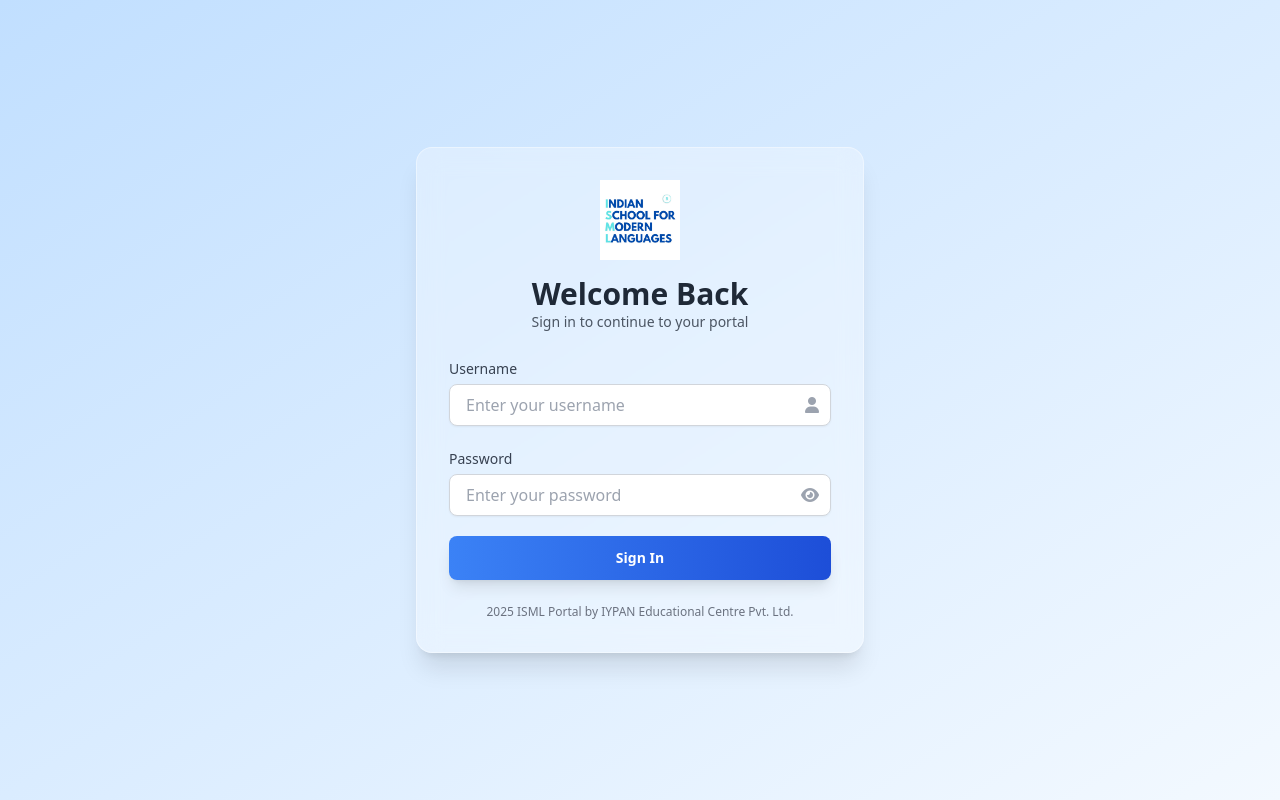
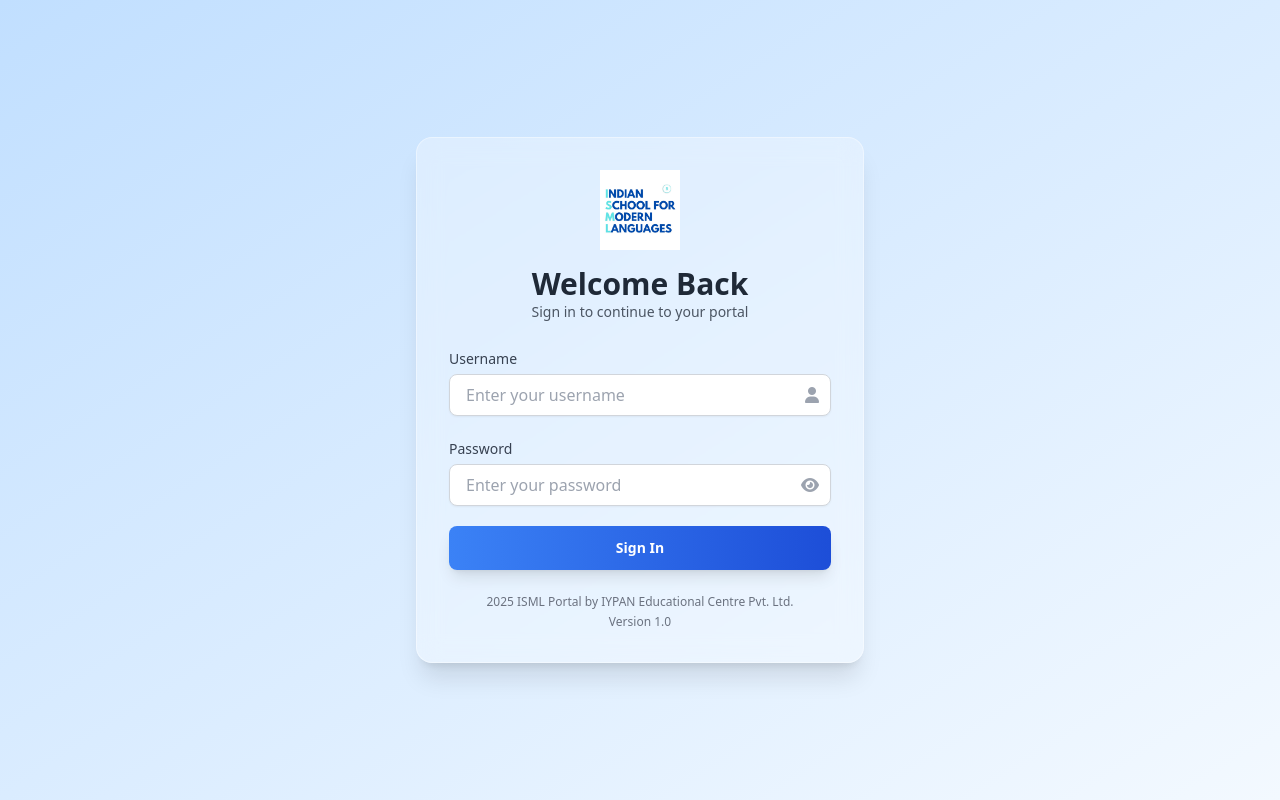
Before and after one commit to Iypan-admin/Admin_portal_Frontend, a React (Create React App) app: page / in a window 1280 px wide. Built offline with nearby package versions, Linux system fonts and the light colour scheme.

Commit message:
Full Changes

```diff
--- a/src/pages/LoginPage.js
+++ b/src/pages/LoginPage.js
@@ -137,8 +137,8 @@
             type="submit"
             disabled={loading}
             className={`w-full py-3 rounded-lg text-white text-sm font-semibold transition-all duration-200 ${loading
-                ? "bg-blue-400 cursor-not-allowed"
-                : "bg-gradient-to-r from-blue-500 to-blue-700 hover:from-blue-600 hover:to-blue-800 shadow-lg"
+              ? "bg-blue-400 cursor-not-allowed"
+              : "bg-gradient-to-r from-blue-500 to-blue-700 hover:from-blue-600 hover:to-blue-800 shadow-lg"
               }`}
           >
             {loading ? (
@@ -155,6 +155,9 @@
         <p className="text-xs text-center text-gray-500 mt-6">
           2025 ISML Portal by IYPAN Educational Centre Pvt. Ltd.
         </p>
+        <p className="text-xs text-center text-gray-500 mt-1">
+          Version 1.0
+        </p>
       </div>
     </div>
   );
```
